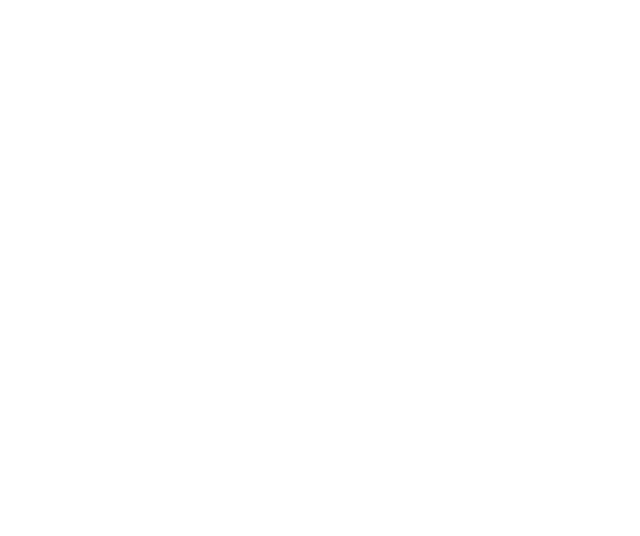
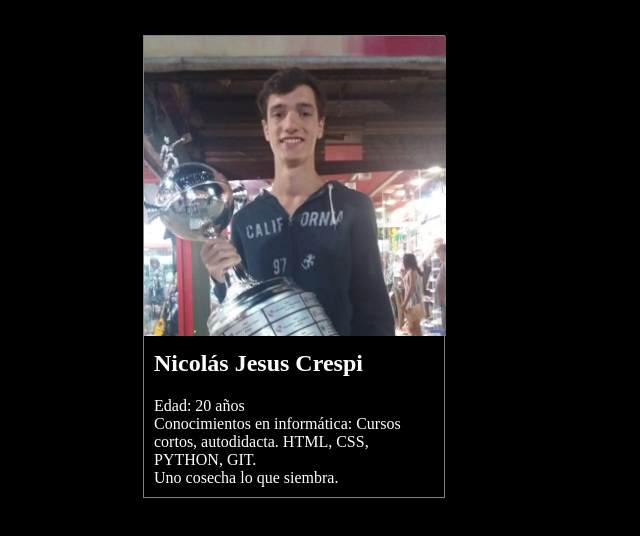
Before and after one commit to nicocrespi00/RompiendoCodigos., a plain HTML site: page index.html in a window 1280 px wide. Shown: the whole page, without its empty margins (0-640 px from the left). Drawn offline with Linux system fonts and the light colour scheme.

Commit message:
Termine la seccion del Body Nico

```diff
--- a/estilos.css
+++ b/estilos.css
@@ -0,0 +1,31 @@
+body{
+    background: black;
+    margin: 0px auto;
+    color: white;
+}
+
+/*Inicio del Main */
+section{
+    width: 80%;
+    margin: 0px auto;
+    margin-top: 20px;
+}
+.tarjetasPersonales{
+    width: 300px;
+    height: auto;
+    border: 1px solid gray;
+    margin: 15px;
+    float: left;
+}
+
+.tarjetasPersonales h2 {
+    padding: 10px;
+    margin: 0px auto;
+
+}
+.tarjetasPersonales p{
+    padding: 10px;
+    margin: 0px auto;
+}
+
+/* Fin del Main*/
--- a/index.html
+++ b/index.html
@@ -1,11 +1,22 @@
 <!DOCTYPE html>
-<html lang="en">
+    <html lang="es">
         <head>
             <meta charset="UTF-8">
             <meta name="viewport" content="width=device-width, initial-scale=1.0">
-    <title>Document</title>
+            <title>Rompiendo Codigos</title>
+            <link rel="stylesheet" href="estilos.css">
         </head>
         <body>
-
+            <section>
+                <div class="tarjetasPersonales">
+                    <img src="Img/nico1.jpeg" alt="Nicolás Jesus Crespi" title="Nicolás Jesus Crespi" style="height: 300px;">
+                    <h2>Nicolás Jesus Crespi</h2>
+                    <p>
+                    Edad: 20 años<br>
+                    Conocimientos en informática: Cursos cortos, autodidacta. HTML, CSS, PYTHON, GIT.<br>
+                    Uno cosecha lo que siembra.
+                    </p>
+                </div>
+            </section>
         </body>
     </html>
```
Also changed, not shown: img/nico1.jpeg (added). Lines whose indentation alone changed are shown as unchanged.
